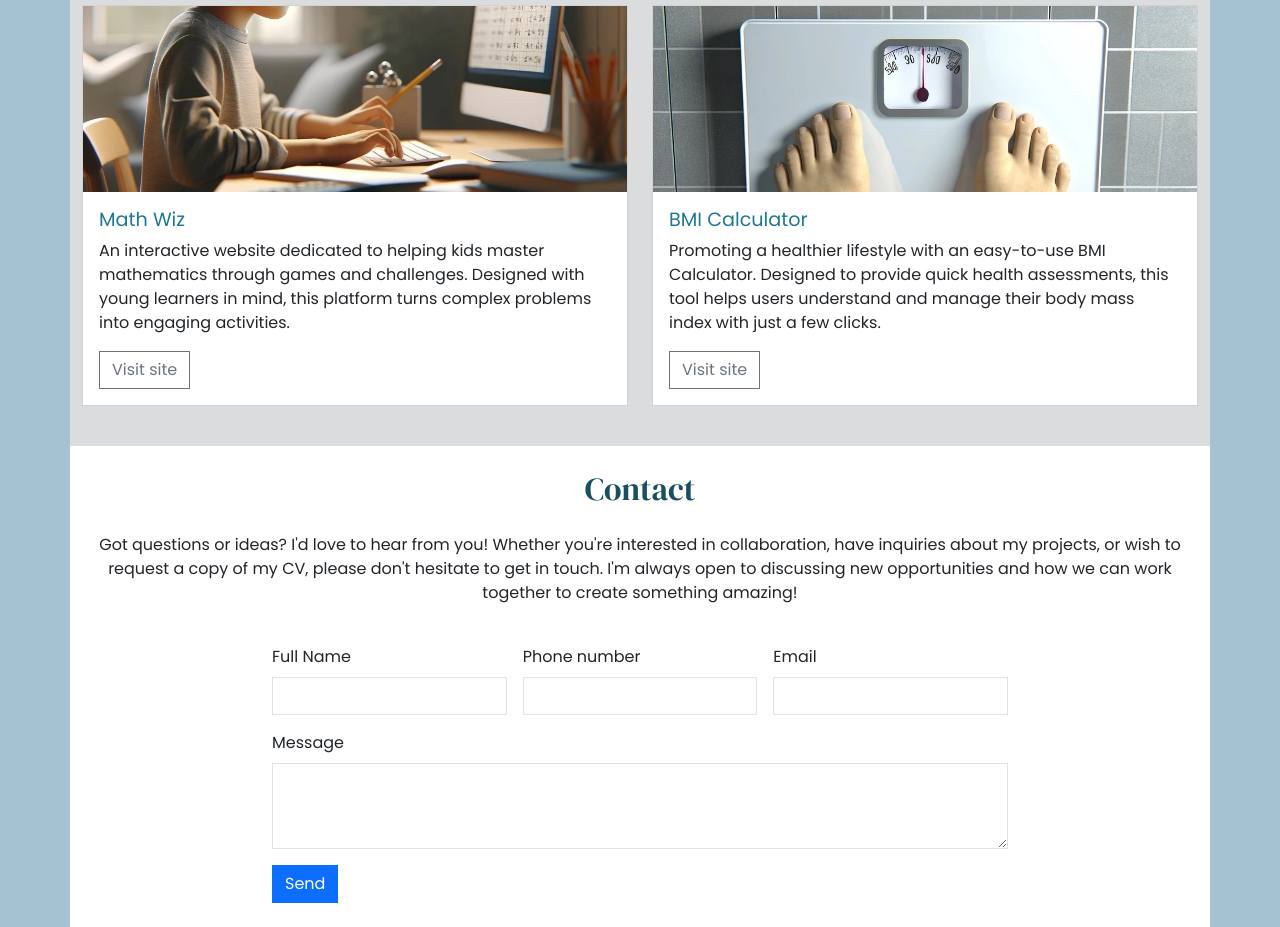
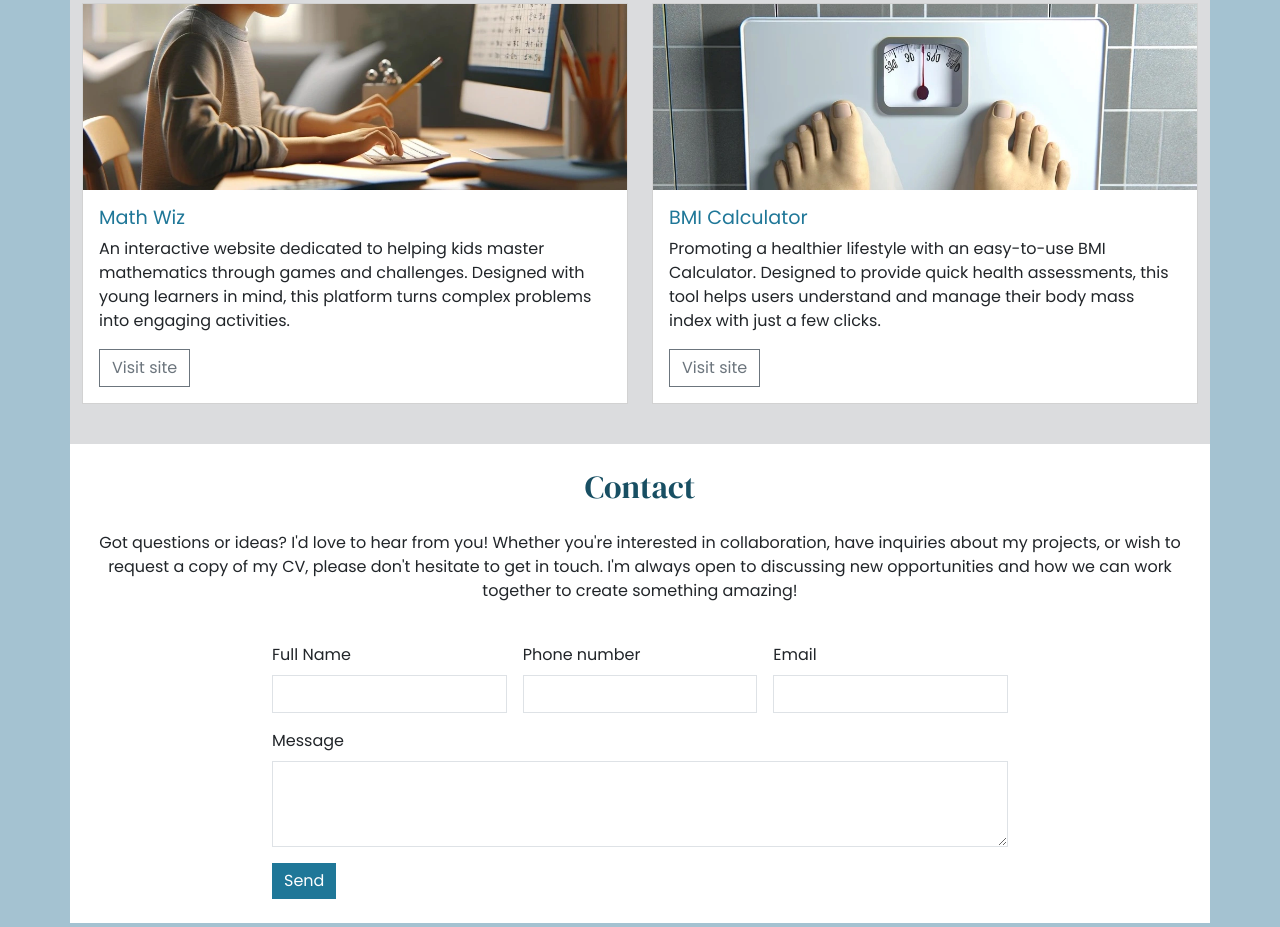
Before and after one commit to CutbackTG/profile-site, a plain HTML site: page index.html in a window 1280 px wide. Shown: the part 1574-2501 px from the top of the page. Drawn offline with nearby package versions, Linux system fonts and the light colour scheme.

Commit message:
add styling to Send button

```diff
--- a/assets/css/style.css
+++ b/assets/css/style.css
@@ -52,6 +52,18 @@
   background-color: white;
 }
 
+/* Buttons */
+
+.custom-button {
+    background-color: #1f7798;
+    border: #1f7798;
+}
+
+.custom-button:hover {
+    background-color: #1d6d8a;
+    border: #1d6d8a;
+}
+
 /* header */
 
 #hero {
--- a/index.html
+++ b/index.html
@@ -244,7 +244,7 @@
                         <textarea class="form-control" id="message" rows="3"></textarea>
                     </div>
                     <div class="col-12">
-                        <button type="submit" class="btn btn-primary">Send</button>
+                        <button type="submit" class="btn btn-primary custom-button">Send</button>
                     </div>
                 </form>
             </div>
```
